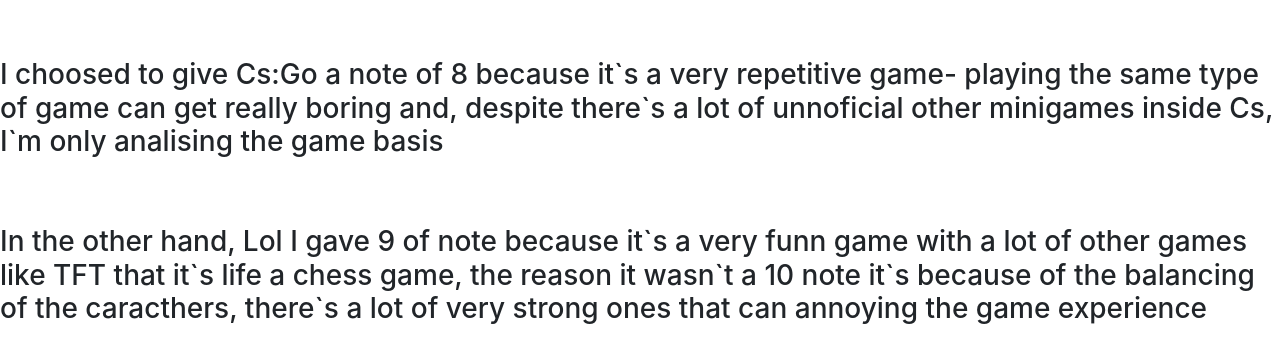
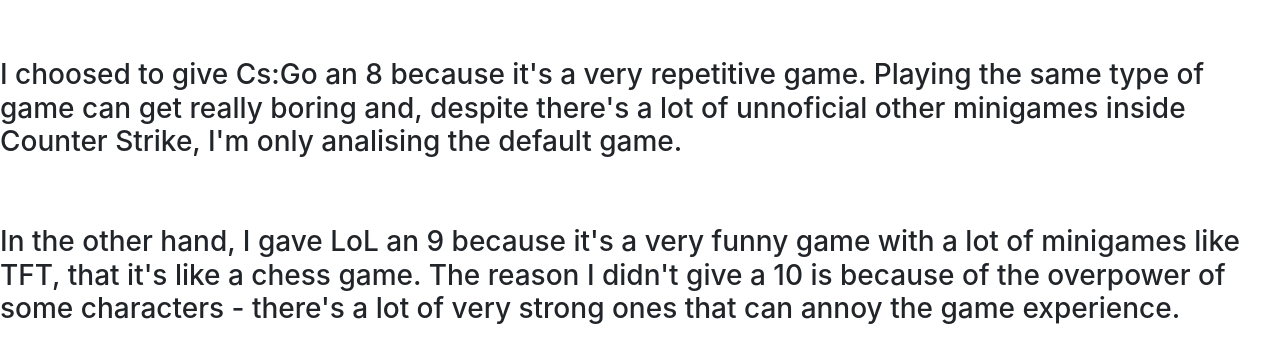
Before and after one commit to sheru17/CS50, a plain HTML site: page reviews.html in a window 1280 px wide. Shown: the part 458-800 px from the top of the page. Drawn offline with nearby package versions, Linux system fonts and the light colour scheme; files that its build step writes are made by us from their sources.

Commit message:
Update reviews.html

```diff
--- a/reviews.html
+++ b/reviews.html
@@ -45,11 +45,11 @@
 		<pre>
 
 		</pre>
-	<h3>I choosed to give Cs:Go a note of 8 because it`s a very repetitive game- playing the same type of game can get really boring and, despite there`s a lot of unnoficial other minigames inside Cs, I`m only analising the game basis</h3>
+	<h3>I choosed to give Cs:Go an 8 because it's a very repetitive game. Playing the same type of game can get really boring and, despite there's a lot of unnoficial other minigames inside Counter Strike, I'm only analising the default game.</h3>
 	<pre>
 
 	</pre>
-	<h3>In the other hand, Lol I gave 9 of note because it`s a very funn game with a lot of other games like TFT that it`s life a chess game, the reason it wasn`t a 10 note it`s because of the balancing of the caracthers, there`s a lot of very strong ones that can annoying the game experience</h3>
+	<h3>In the other hand, I gave LoL an 9 because it's a very funny game with a lot of minigames like TFT, that it's like a chess game. The reason I didn't give a 10 is because of the overpower of some characters - there's a lot of very strong ones that can annoy the game experience.</h3>
 	<pre>
 
 	</pre>
```
